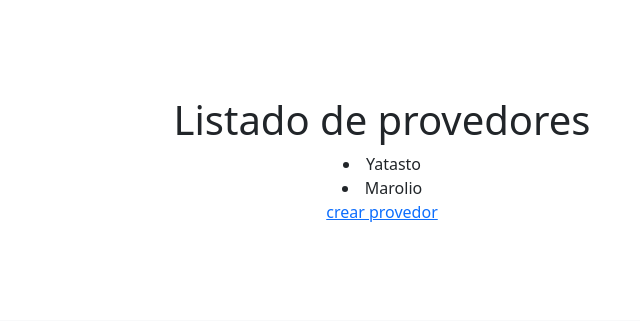
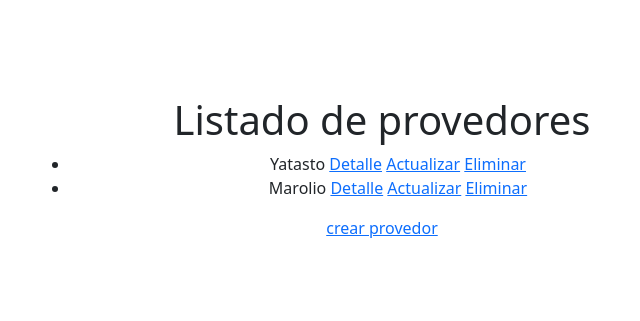
Before and after one commit to BenjaDT/projecto_final, a Django app: page /producto/provedor/listar in a window 1280 px wide. Shown: the part 56-377 px from the top of the page, without its empty margins (258-898 px from the left). Run offline with Django 5.2, Linux system fonts and the light colour scheme; data comes from the database, SQL or seed files in the repository; grey boxes labelled with a size stand in for pictures from a placeholder-image service; some libraries are stand-ins or nearby versions.

Commit message:
feat: CRUD de provedores completo

```diff
--- a/project/producto/templates/producto/provedor_listar.html
+++ b/project/producto/templates/producto/provedor_listar.html
@@ -6,10 +6,17 @@
 
 {% block content %}
     <h1>Listado de provedores</h1>
+    <ul>
     {% for provedor in Provedores %}
-        <li>{{provedor}}</li>
+        <li>{{provedor}}
+
+            <a href="{% url 'producto:provedor_detalle' provedor.id %}">Detalle</a>
+            <a href="{% url 'producto:provedor_actualizar' provedor.id %}">Actualizar</a>
+            <a href="{% url 'producto:provedor_eliminar' provedor.id %}">Eliminar</a>
+        </li>
+
     {% endfor %}
-
+    </ul>
 
     <a href="{% url 'producto:provedor_crear' %}">crear provedor</a>
 {% endblock content %}
--- a/project/producto/urls.py
+++ b/project/producto/urls.py
@@ -8,5 +8,8 @@ urlpatterns = [
     path('', views.index, name='index'),
     path('provedor/crear', views.provedor_crear, name='provedor_crear'), #solo deberia ser accesible por admin
     path('provedor/listar', views.provedor_listar, name='provedor_listar'),
-    #path('provedor/actualizar', views.provedor_actualizar, name='provedor_actualizar'), #solo deberia ser accesible por admin
+    path('provedor/detalle/<int:pk>', views.provedor_detalle, name='provedor_detalle'), #solo deberia ser accesible por admin
+    path('provedor/actualizar', views.provedor_actualizar, name='provedor_actualizar'), #solo deberia ser accesible por admin
+    path('provedor/eliminar', views.provedor_eliminar, name='provedor_eliminar'), #solo deberia ser accesible por admin
+
 ]
--- a/project/producto/views.py
+++ b/project/producto/views.py
@@ -21,5 +21,29 @@ def provedor_listar(request):
     contexto = {'Provedores': consulta}
     return render(request, 'producto/provedor_listar.html', contexto)
 
-def provedor_actualizar(request):
-    ...
+def provedor_detalle(request, pk:int):
+    consulta = Provedor.objects.get(id=pk)
+    context = {"provedor" : consulta}
+    return render(request, 'producto/provedor_detalle.html', context)
+
+
+
+def provedor_actualizar(request, pk:int):
+    consulta = Provedor.objects.get(id=pk)
+    if request.method == 'POST':
+        form = provedorForm(request.POST, instance=consulta)
+        if form.is_valid():
+            form.save()
+            return redirect('producto:provedor_listar')
+    else: #get
+        form = provedorForm(instance=consulta)
+    return render(request, 'producto/provedor_actualizar.html', {'form': form})
+
+
+def provedor_eliminar(request):
+    consulta = Provedor.objects.get(id=pk)
+    if request.method == 'POST':
+        consulta.delete
+        return redirect('producto:provedor_listar')
+    else:
+        return render(request, 'provedor_eliminar.html', {'Provedor':consulta})
```
Also changed, not shown: project/producto/templates/producto/provedor_actualizar.html (added, +14 -0 lines), project/producto/templates/producto/provedor_detalle.html (added, +15 -0 lines), project/producto/templates/producto/provedor_eliminar.html (added, +11 -0 lines).
